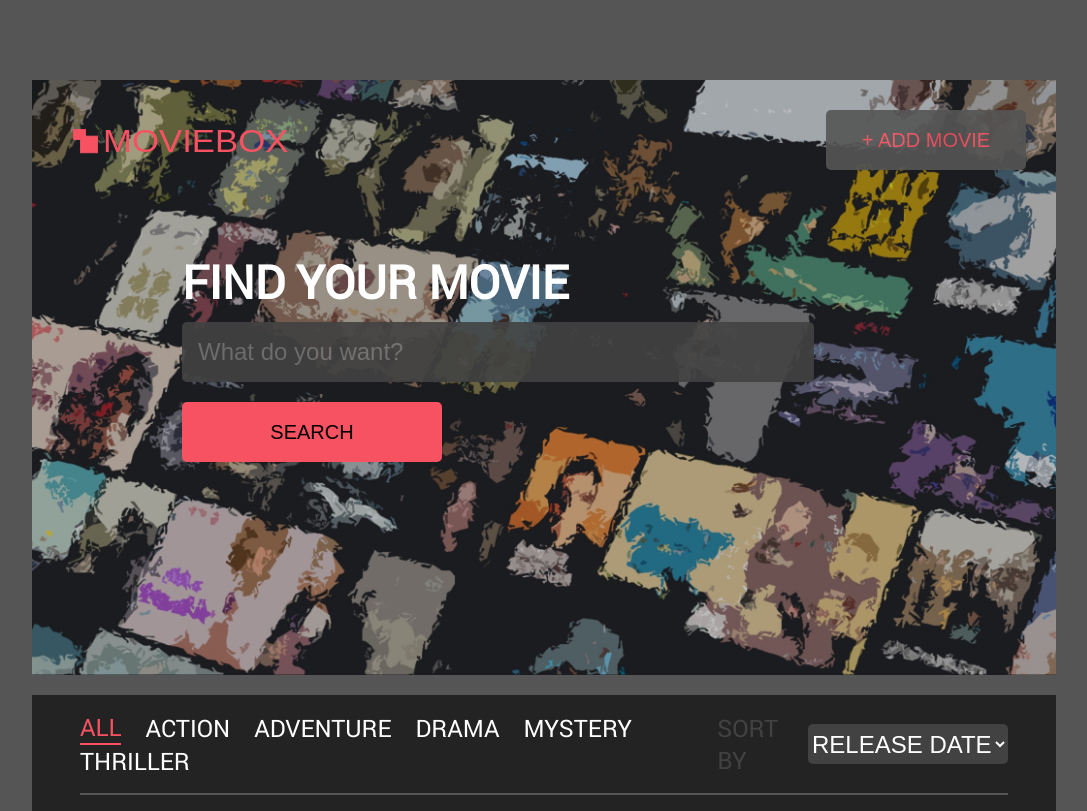
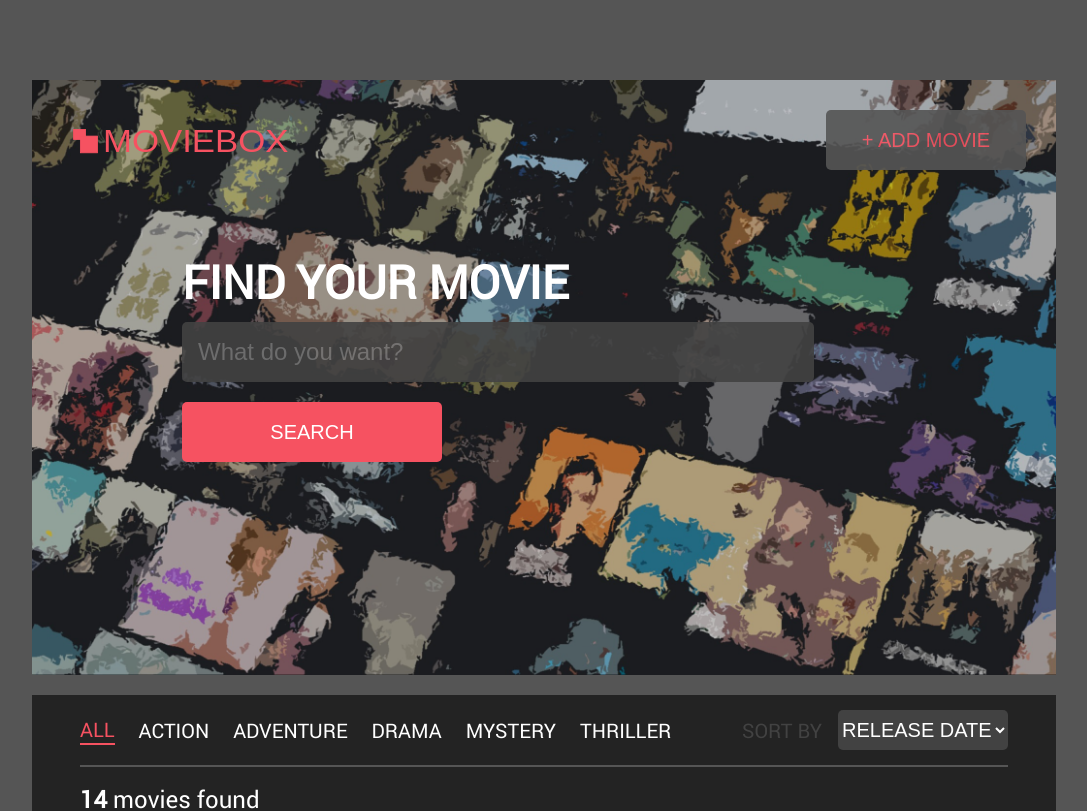
Before and after one commit to SergBlack/spa-movies, a React app: page / in a window 1280 px wide. Shown: the top 811 px of the page, without its empty margins (96-1183 px from the left). Built offline with nearby package versions, Linux system fonts and the light colour scheme.

Commit message:
Add favicon, config webpack, fix styles and filters callback

```diff
--- a/src/App.jsx
+++ b/src/App.jsx
@@ -16,9 +16,15 @@ const theme = {
     dark: '#232323',
     red: '#F65261',
   },
-  secondaryColors: {
+  textColorsDependBgColor: {
+    gray: '#F65261',
+    darkGray: '#FFF',
+    red: '#FFF',
+    light: '#232323',
+  },
+  shadesMainColors: {
+    gray: '#6A6A6A',
     red: '#FF3E50',
-    gray: '#6A6A6A',
   },
 };
 
--- a/src/components/Button/index.jsx
+++ b/src/components/Button/index.jsx
@@ -34,20 +34,15 @@ const Button = ({
   opacity,
   disabled,
 }) => {
-  const { mainColors, secondaryColors } = useContext(ThemeContext);
-  const colors = {
-    background: mainColors[color],
-    text: color === 'red' ? mainColors.white : mainColors.red,
-    hover: secondaryColors[color],
-  };
+  const { mainColors, textColorsDependBgColor, shadesMainColors } = useContext(ThemeContext);
 
   return (
     <StyledButton
       height={height}
       width={width}
-      bgColor={colors.background}
-      textColor={colors.text}
-      hoverColor={colors.hover}
+      bgColor={mainColors[color]}
+      textColor={textColorsDependBgColor[color]}
+      hoverColor={shadesMainColors[color]}
       opacity={opacity}
       disabled={disabled}
     >
--- a/src/components/FilterPanel/index.jsx
+++ b/src/components/FilterPanel/index.jsx
@@ -7,15 +7,14 @@ const StyledFilterBar = styled.div`
   justify-content: flex-start;
   align-items: center;
   flex-wrap: wrap;
-  text-transform: uppercase;
   margin: 16px -12px;
-  font-size: 24px;
+  font-size: 20px;
 `;
 
 const StyledFilterItem = styled.div`
   margin: 0 12px;
   color: ${({ color, active }) => active && color};
-  border-bottom: ${({ color, active }) => active && `2px solid${color}`};
+  border-bottom: ${({ color, active }) => active && `2px solid ${color}`};
 
   :hover {
     cursor: pointer;
@@ -25,7 +24,7 @@ const StyledFilterItem = styled.div`
 const FilterPanel = ({
   filtersList,
   color,
-  current,
+  currentFilter,
   onClick,
 }) => {
   const { mainColors } = useContext(ThemeContext);
@@ -35,8 +34,8 @@ const FilterPanel = ({
       {filtersList.map((filter) => (
         <StyledFilterItem
           key={filter}
-          onClick={onClick}
-          active={current.toUpperCase() === filter.toUpperCase()}
+          onClick={() => onClick(filter)}
+          active={currentFilter === filter}
           color={mainColors[color]}
         >
           {filter}
@@ -49,14 +48,14 @@ const FilterPanel = ({
 FilterPanel.propTypes = {
   filtersList: arrayOf(string),
   color: string,
-  current: string,
+  currentFilter: string,
   onClick: func.isRequired,
 };
 
 FilterPanel.defaultProps = {
   filtersList: [],
   color: 'red',
-  current: 'all',
+  currentFilter: 'ALL',
 };
 
 export default FilterPanel;
--- a/src/components/Main/index.jsx
+++ b/src/components/Main/index.jsx
@@ -10,7 +10,7 @@ import MovieList from '../MovieList';
 import movies from './movies.json';
 
 // TODO: replace with real data
-const filtersList = ['all', 'Action', 'Adventure', 'Drama', 'Mystery', 'Thriller'];
+const filtersList = ['ALL', 'ACTION', 'ADVENTURE', 'DRAMA', 'MYSTERY', 'THRILLER'];
 const sortList = ['RELEASE DATE', 'TITLE'];
 
 const StyledMain = styled.main`
@@ -29,11 +29,11 @@ const StyledFilterBlock = styled.div`
 `;
 
 const Main = () => {
-  const [currentFilter, setCurrentFilter] = useState('all');
+  const [currentFilter, setCurrentFilter] = useState('ALL');
   const { mainColors } = useContext(ThemeContext);
 
-  const onFilterClick = (event) => {
-    setCurrentFilter(event.target.innerText);
+  const onFilterClick = (value) => {
+    setCurrentFilter(value);
   };
 
   return (
@@ -41,7 +41,7 @@ const Main = () => {
       <StyledFilterBlock color={mainColors.gray}>
         <FilterPanel
           filtersList={filtersList}
-          current={currentFilter}
+          currentFilter={currentFilter}
           onClick={onFilterClick}
         />
         <SortPanel sortList={sortList} />
--- a/src/components/Search/index.jsx
+++ b/src/components/Search/index.jsx
@@ -33,14 +33,14 @@ const Search = ({
   opacity,
   disabled,
 }) => {
-  const { mainColors } = useContext(ThemeContext);
+  const { mainColors, textColorsDependBgColor } = useContext(ThemeContext);
 
   return (
     <StyledInput
       placeholder={placeholder}
       height={height}
       width={width}
-      textColor={color === 'darkGray' ? mainColors.light : mainColors.dark}
+      textColor={textColorsDependBgColor[color]}
       bgColor={mainColors[color]}
       opacity={opacity}
       disabled={disabled}
@@ -60,7 +60,7 @@ Search.propTypes = {
 Search.defaultProps = {
   height: '60px',
   width: '600px',
-  color: 'white',
+  color: 'light',
   opacity: 1,
   disabled: false,
 };
--- a/src/components/SortPanel/index.jsx
+++ b/src/components/SortPanel/index.jsx
@@ -6,7 +6,7 @@ const StyledSortPanel = styled.div`
   display: flex;
   justify-content: space-between;
   align-items: center;
-  font-size: 24px;
+  font-size: 20px;
 `;
 
 const StyledSortText = styled.div`
@@ -22,7 +22,7 @@ const StyledSortList = styled.select`
   border-radius: 5px;
   border: none;
   outline: none;
-  font-size: 24px;
+  font-size: 20px;
 `;
 
 const SortPanel = ({
--- a/webpack.common.js
+++ b/webpack.common.js
@@ -9,12 +9,12 @@ module.exports = {
   devServer: {
     port: 3001,
     contentBase: path.join(__dirname, 'build'),
-    publicPath: './',
+    publicPath: '/',
     historyApiFallback: true,
   },
   output: {
     path: path.resolve(__dirname, 'build'),
-    publicPath: './',
+    publicPath: '',
   },
   optimization: {
     splitChunks: { chunks: 'all' },
@@ -25,6 +25,7 @@ module.exports = {
   plugins: [
     new HTMLWebpackPlugin({
       template: 'index.html',
+      favicon: './assets/images/favicon.ico',
     }),
     new CleanWebpackPlugin(),
   ],
@@ -48,7 +49,7 @@ module.exports = {
         use: [MiniCssExtractPlugin.loader, 'css-loader'],
       },
       {
-        test: /\.(png|svg|jpe?g|gif)$/i,
+        test: /\.(png|svg|jpe?g|gif|ico)$/i,
         exclude: /fonts/,
         use: [{
           loader: 'file-loader',
```
Also changed, not shown: 1 other file (tests, documents, lock files or other folders).
